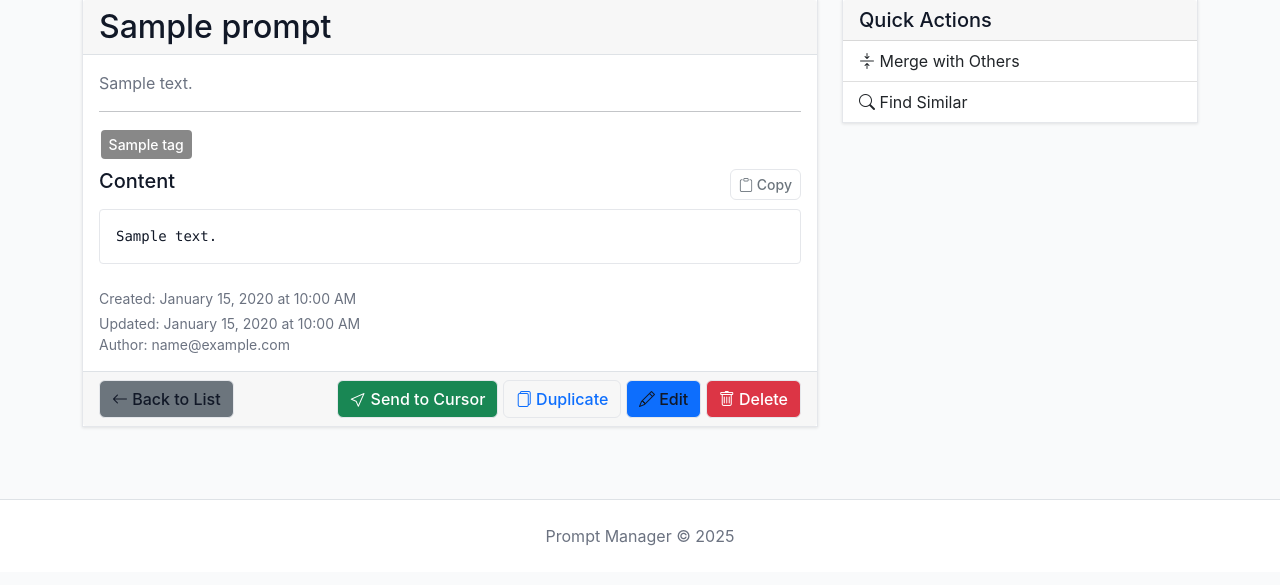
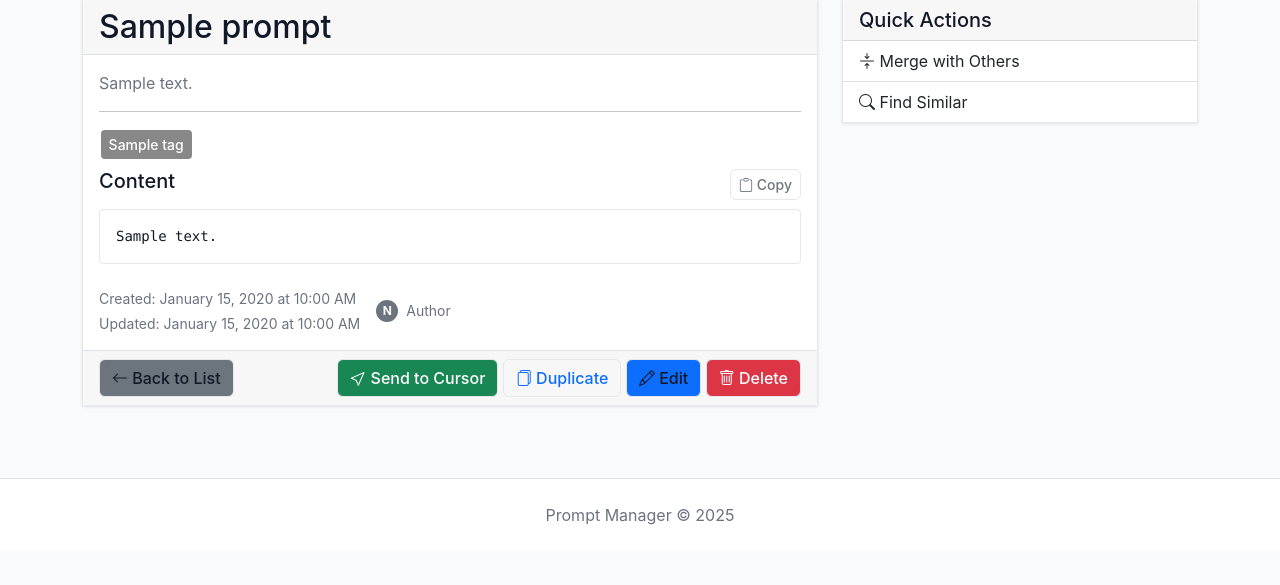
Before and after one commit to elimS2/prompt-manager, a Flask app: page /prompts/1 in a window 1280 px wide. Shown: the part 82-667 px from the top of the page. Run offline with Flask 3, Linux system fonts and the light colour scheme; a user stored in the database is signed in; tables that the repository leaves empty hold one stand-in row (values such as "Sample post"); grey boxes marked "Sample" are stand-in pictures.

Commit message:
feat(prompt_view): enhance author information display with tooltip
- Improved the author information display in the prompt view by adding a tooltip for the author's email.
- Introduced a new avatar style for better visual representation of the author.

Files modified:
- app/templates/prompt/view.html

```diff
--- a/app/templates/prompt/view.html
+++ b/app/templates/prompt/view.html
@@ -43,11 +43,18 @@
                 </div>
 
                 <!-- Metadata -->
-                <div class="mt-4 theme-text-secondary small">
-                    <p class="mb-1">Created: {{ prompt.created_at.strftime('%B %d, %Y at %I:%M %p') }}</p>
-                    <p class="mb-0">Updated: {{ prompt.updated_at.strftime('%B %d, %Y at %I:%M %p') }}</p>
+                <div class="mt-4 theme-text-secondary small d-flex align-items-center gap-3">
+                    <div>
+                        <p class="mb-1">Created: {{ prompt.created_at.strftime('%B %d, %Y at %I:%M %p') }}</p>
+                        <p class="mb-0">Updated: {{ prompt.updated_at.strftime('%B %d, %Y at %I:%M %p') }}</p>
+                    </div>
                     {% if prompt.owner %}
-                    <p class="mb-0">Author: {{ prompt.owner.email }}</p>
+                    <div class="d-inline-flex align-items-center" data-bs-toggle="tooltip" title="{{ prompt.owner.email }}">
+                        <div class="avatar-xs" aria-label="Author avatar">
+                            {{ prompt.owner.email[:1]|upper }}
+                        </div>
+                        <span class="ms-2">Author</span>
+                    </div>
                     {% endif %}
                 </div>
             </div>
@@ -229,11 +236,30 @@
         white-space: pre-wrap;
         word-wrap: break-word;
     }
+    .avatar-xs {
+        width: 22px;
+        height: 22px;
+        border-radius: 50%;
+        background: #6c757d;
+        color: #fff;
+        display: inline-flex;
+        align-items: center;
+        justify-content: center;
+        font-size: 12px;
+        font-weight: 700;
+    }
 </style>
 {% endblock %}
 
 {% block extra_js %}
 <script>
+    // Enable bootstrap tooltips
+    document.addEventListener('DOMContentLoaded', function () {
+        const tooltipTriggerList = [].slice.call(document.querySelectorAll('[data-bs-toggle="tooltip"]'))
+        tooltipTriggerList.map(function (tooltipTriggerEl) {
+            return new bootstrap.Tooltip(tooltipTriggerEl)
+        })
+    })
     function copyToClipboard(text) {
         navigator.clipboard.writeText(text).then(function() {
             // Show success message
```
